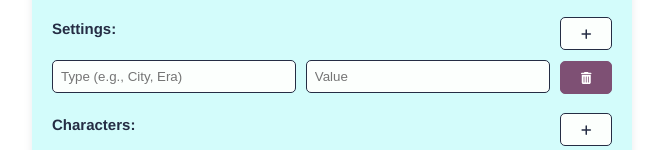
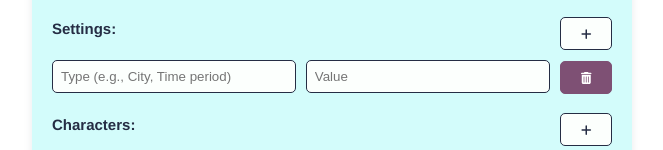
Before and after one commit to d4stefano/Storyteller, a Vue app in the folder frontend/: page / in a window 1280 px wide. Shown: the part 739-889 px from the top of the page, without its empty margins (308-971 px from the left). Built offline with nearby package versions, Linux system fonts and the light colour scheme.

Commit message:
Change in content

```diff
--- a/frontend/src/views/HomeView.vue
+++ b/frontend/src/views/HomeView.vue
@@ -59,7 +59,7 @@
           </button>
         </div>
         <div v-for="(setting, index) in settings" :key="index" class="input-group">
-          <input v-model="setting.type" placeholder="Type (e.g., City, Era)">
+          <input v-model="setting.type" placeholder="Type (e.g., City, Time period)">
           <input v-model="setting.value" placeholder="Value">
           <button type="button" @click="removeSetting(index)" class="icon-button remove-button">
             <font-awesome-icon icon="trash-alt" />
```
